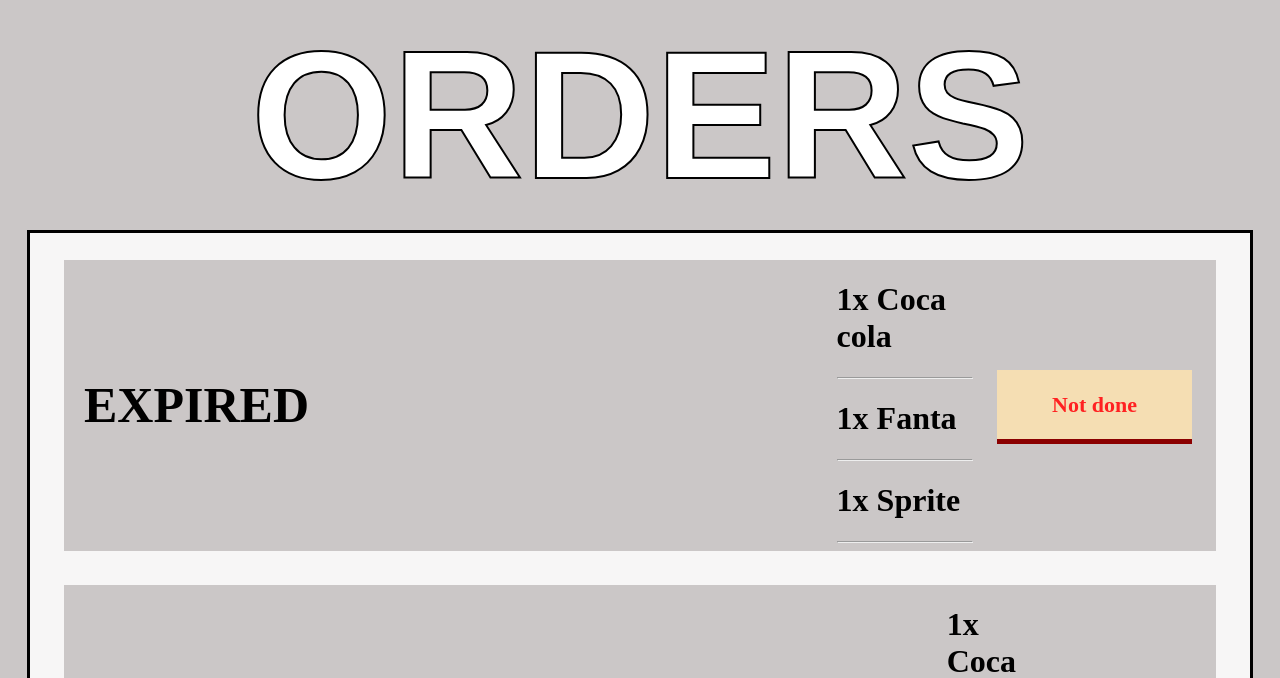
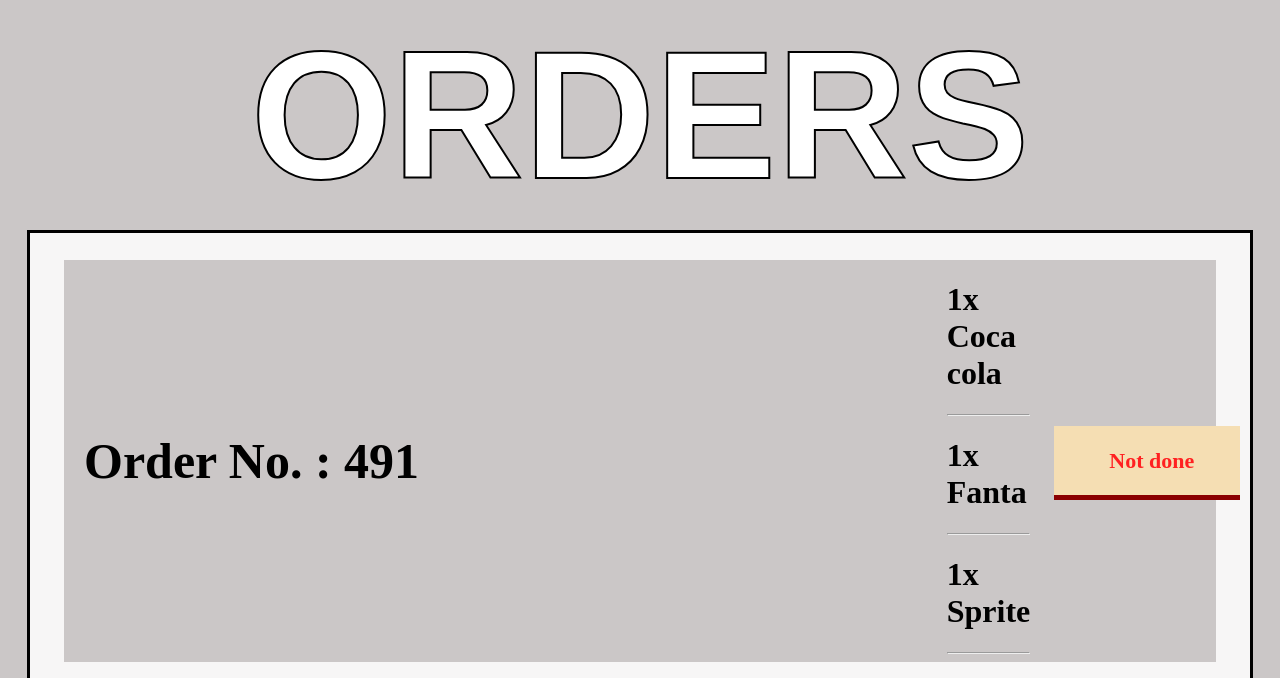
Before and after one commit to dianaciu03/Restaurant-Management, a Flask app: page /chef in a window 1280 px wide. Shown: the top 678 px of the page. Run offline with Flask 2, Linux system fonts and the light colour scheme; data comes from the database, SQL or seed files in the repository; parts of the project's set-up code (start-up, migrations or seed data) failed here and were passed over; some libraries are stand-ins or nearby versions.

Commit message:
final submission with feedbackform Alpay

```diff
--- a/templates/chef.html
+++ b/templates/chef.html
@@ -36,9 +36,6 @@
     </div>
 </div>
 
-<script>
-    document.getElementById("order_id").innerHTML = "EXPIRED";
-</script>
 
 
 <script>
```
Also changed, not shown: 3 other files.
